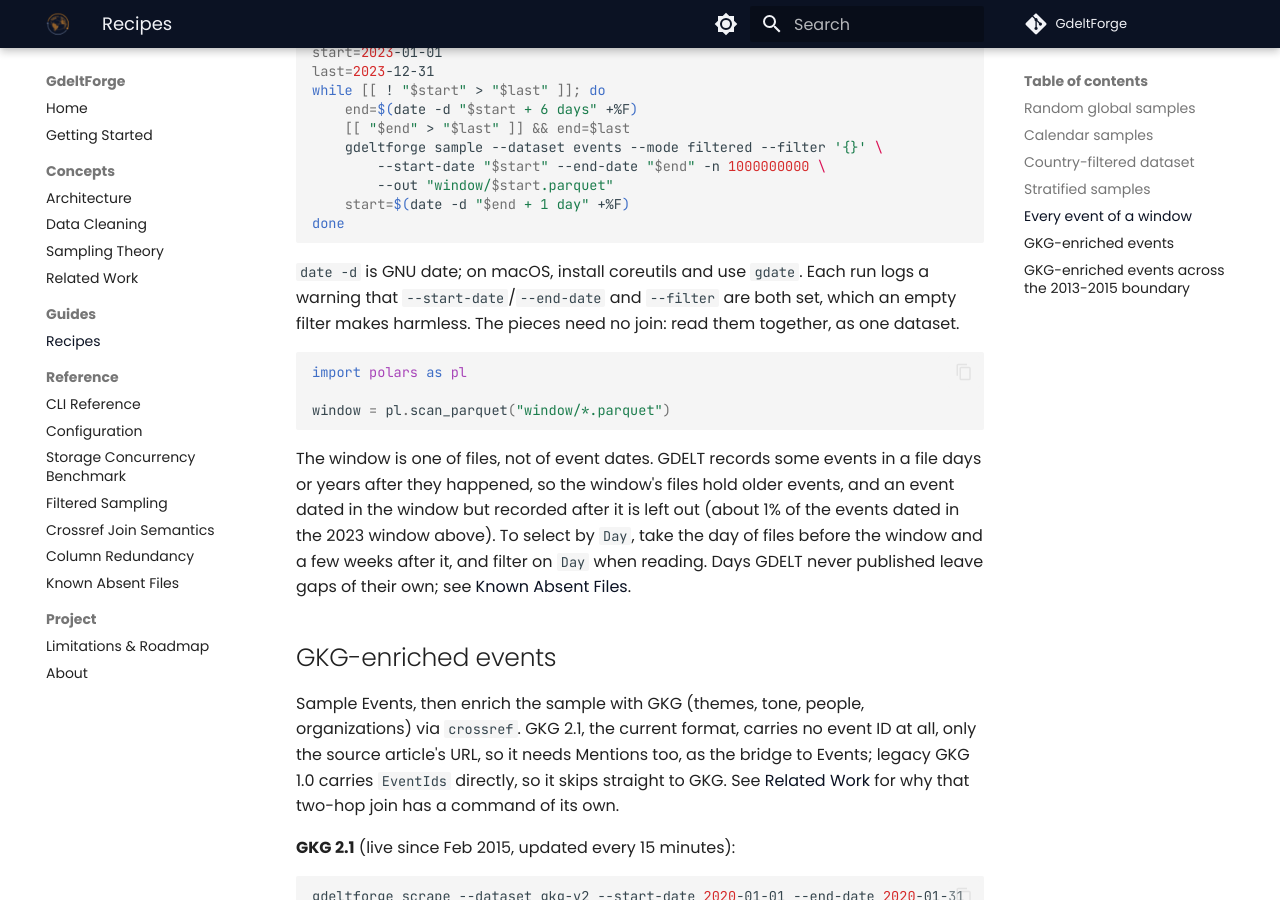
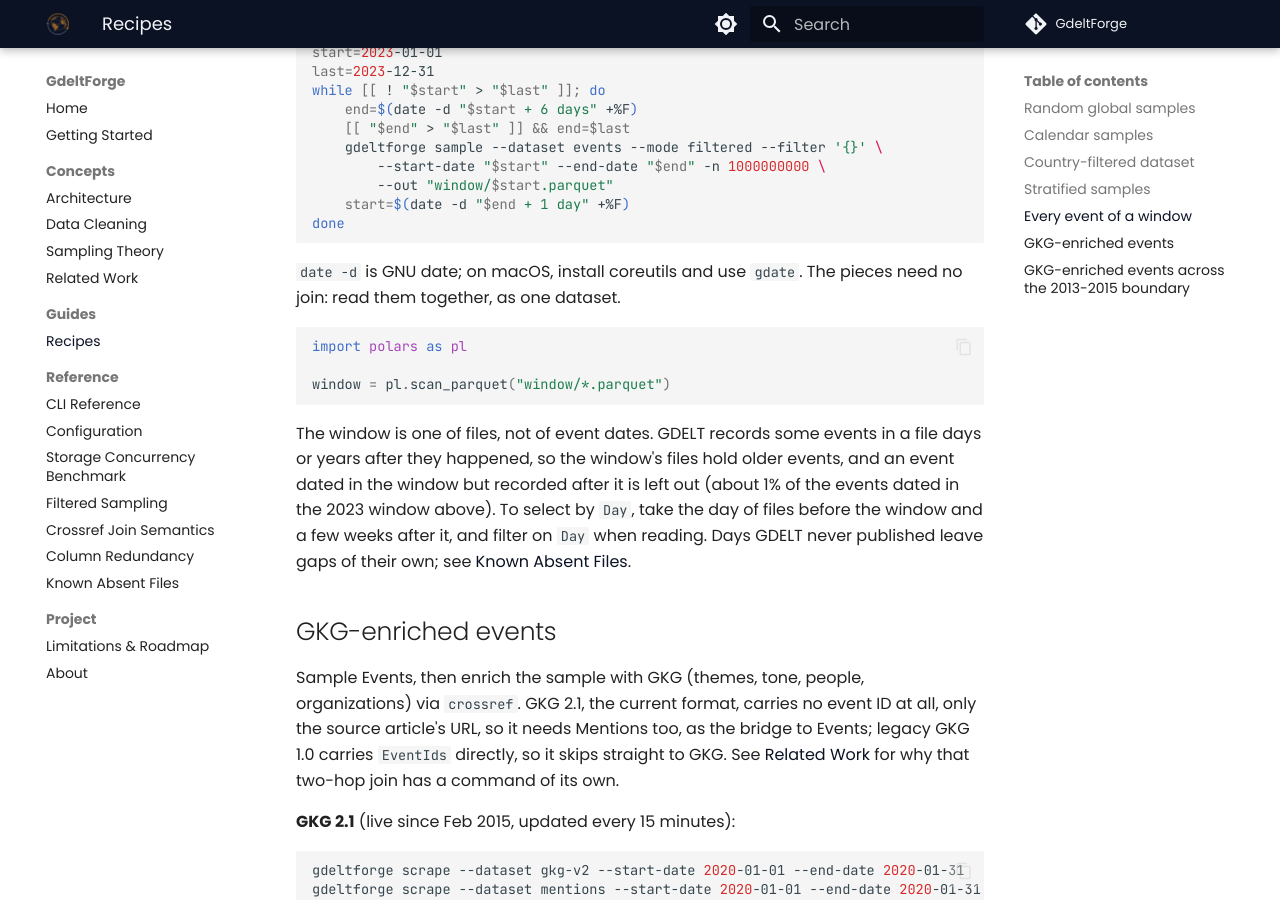
Before and after one commit to Vinicius-Teixeirac/GdeltForge, an MkDocs documentation site: the page built from docs/recipes.md, in a window 1280 px wide and 900 px high, scrolled down 2716 px. Built offline with MkDocs 1.6.1 and Material for MkDocs 9.7.7, drawn with Linux system fonts in a browser that asks for light colours; comment, search, counter and statistics services are not loaded.

Commit message:
fix(sample): skip the dates-and-filter warning for an empty filter
sample --mode filtered warned that --start-date/--end-date and
--filter were both set whenever both flags were given, so a run with
--filter '{}', which narrows no rows, logged the warning every time.
The weekly window recipe told readers to expect it on each run. The
check now runs after the filter is parsed and needs a filter with
conditions.

Claude Code has been used: the brief below condenses the session:

    sample --mode filtered warns that --start-date/--end-date and
    --filter are both set even for --filter '{}', which narrows
    nothing. Fix it as part of a patch release of minor problems,
    and update the docs that mention the warning.

Co-Authored-By: Claude Opus 5.5 <noreply@anthropic.com>

````diff
--- a/docs/recipes.md
+++ b/docs/recipes.md
@@ -129,10 +129,8 @@ while [[ ! "$start" > "$last" ]]; do
 done
 ```
 
-`date -d` is GNU date; on macOS, install coreutils and use `gdate`. Each
-run logs a warning that `--start-date`/`--end-date` and `--filter` are
-both set, which an empty filter makes harmless. The pieces need no join:
-read them together, as one dataset.
+`date -d` is GNU date; on macOS, install coreutils and use `gdate`. The
+pieces need no join: read them together, as one dataset.
 
 ```python
 import polars as pl
````
Also changed, not shown: CHANGELOG.md (+1 -0 lines), docs/cli-reference.md (+1 -1 lines), 2 other files.
